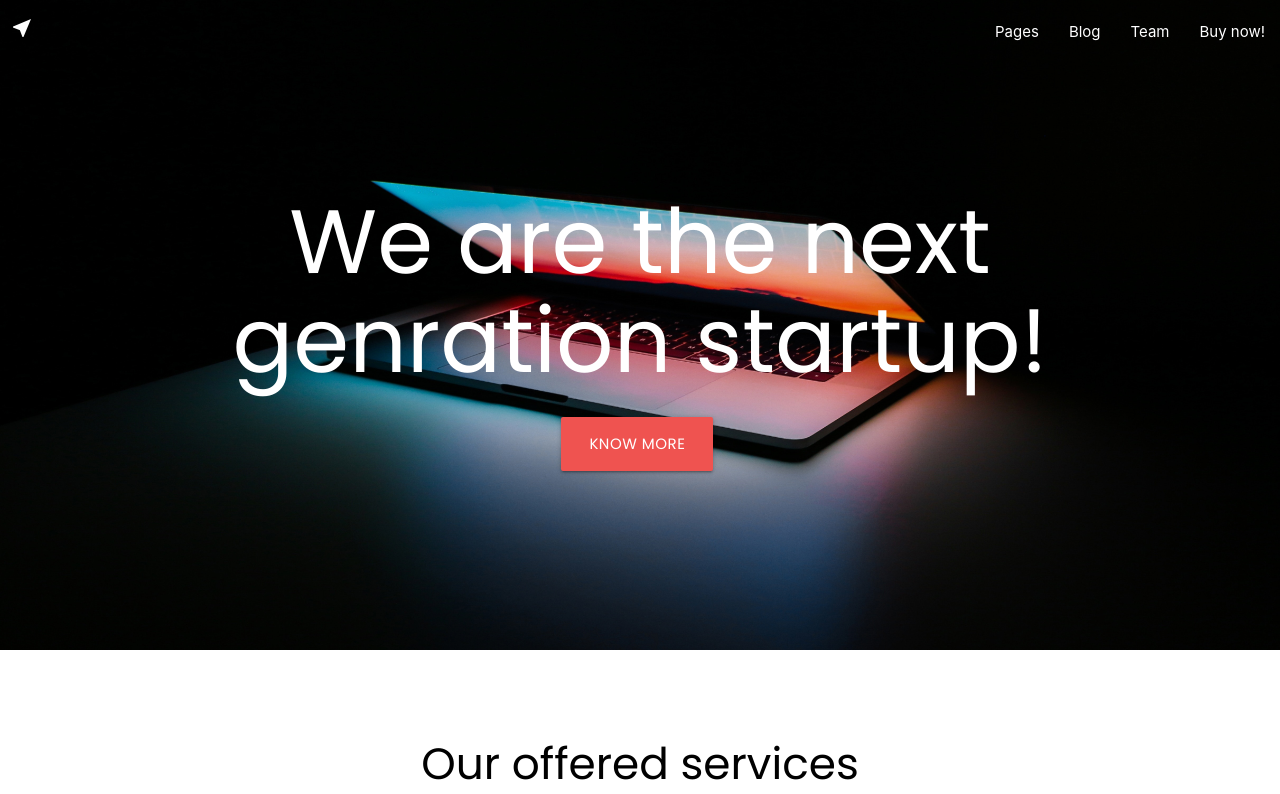
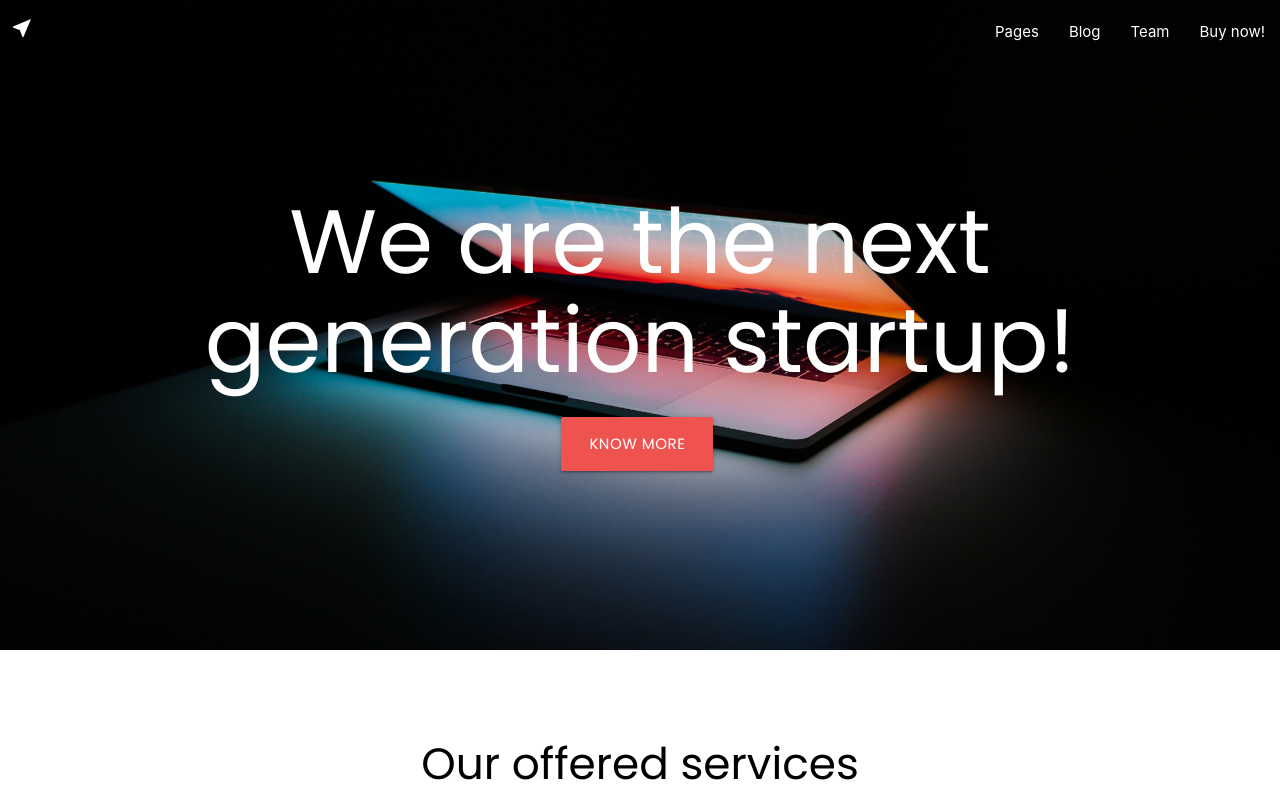
Before and after one commit to coder-mit/start-up, a plain HTML site: page index.html in a window 1280 px wide. Shown: the top 794 px of the page. Drawn offline with nearby package versions, Linux system fonts and the light colour scheme.

Commit message:
Update index.html

```diff
--- a/index.html
+++ b/index.html
@@ -144,7 +144,7 @@
             <div class="container">
                 <div class="row">
                     <div class="col s12 l12 med12">
-                        <h1 class="center white-text" style="font-family: poppins;">We are the next genration startup!</h1>
+                        <h1 class="center white-text" style="font-family: poppins;">We are the next generation startup!</h1>
 
                         <a href="#" id="imp" class=" btn-large white-text red lighten-1 hide-on-small-only waves-effect waves-light">know more</a>
 
```
